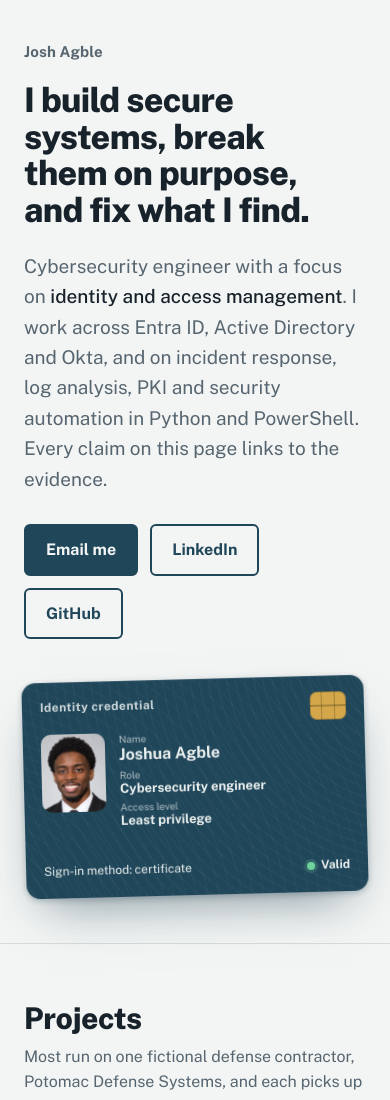
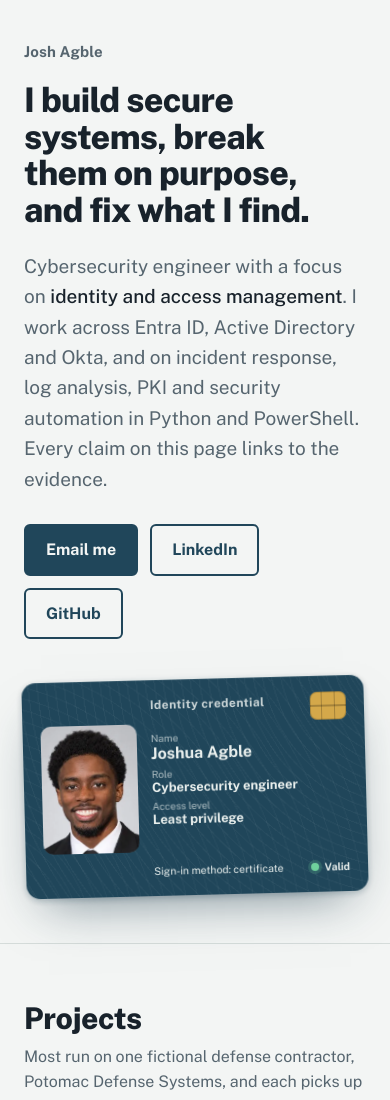
Before and after one commit to jagble/jagble.github.io, a plain HTML site: page index.html in a window 390 px wide. Shown: the top 1100 px of the page. Drawn offline with nearby package versions, Linux system fonts and the light colour scheme.

Commit message:
Add files via upload

```diff
--- a/index.html
+++ b/index.html
@@ -76,7 +76,7 @@
     box-shadow: 0 1px 0 rgba(255,255,255,0.08) inset, 0 24px 48px -20px rgba(24,55,71,0.55), 0 2px 6px rgba(24,55,71,0.25);
     padding: 22px 24px;
     display: grid;
-    grid-template-columns: 84px 1fr;
+    grid-template-columns: 150px 1fr;
     grid-template-rows: auto 1fr auto;
     column-gap: 20px;
     transform: rotate(-2.5deg);
@@ -86,7 +86,7 @@
     from { opacity: 0; transform: translateY(28px) rotate(4deg); }
     to   { opacity: 1; transform: translateY(0) rotate(-2.5deg); }
   }
-  .cred-top { grid-column: 1 / -1; display: flex; justify-content: space-between; align-items: flex-start; margin-bottom: 14px; }
+  .cred-top { grid-column: 2; display: flex; justify-content: space-between; align-items: flex-start; margin-bottom: 14px; }
   .cred-org { font-size: 12px; font-weight: 700; letter-spacing: 0.04em; opacity: 0.85; }
   .chip {
     width: 46px; height: 36px; border-radius: 7px;
@@ -97,18 +97,18 @@
     box-shadow: inset 0 0 0 1px rgba(0,0,0,0.18);
   }
   .portrait {
-    grid-row: 2; width: 84px; height: 100px; border-radius: 10px;
+    grid-column: 1; grid-row: 1 / 4; align-self: center; width: 150px; height: 200px; border-radius: 10px;
     background: #2C5A70; display: grid; place-items: center;
     font-size: 32px; font-weight: 800; color: #F3F5F4; letter-spacing: -0.02em;
     box-shadow: inset 0 0 0 1px rgba(255,255,255,0.12);
     position: relative; overflow: hidden;
   }
   .portrait img { position: absolute; inset: 0; width: 100%; height: 100%; object-fit: cover; object-position: center 20%; }
-  .fields { grid-row: 2; display: grid; gap: 7px; align-content: start; }
+  .fields { grid-column: 2; grid-row: 2; display: grid; gap: 7px; align-content: start; }
   .field span { display: block; font-size: 11px; opacity: 0.7; line-height: 1.2; }
   .field b { display: block; font-size: 15px; font-weight: 700; line-height: 1.25; }
   .field b.big { font-size: 19px; }
-  .cred-foot { grid-column: 1 / -1; display: flex; justify-content: space-between; align-items: end; margin-top: 12px; font-size: 12px; }
+  .cred-foot { grid-column: 2; display: flex; justify-content: space-between; align-items: end; gap: 10px; margin-top: 12px; font-size: 12px; }
   .cred-foot .ok { display: inline-flex; align-items: center; gap: 6px; font-weight: 700; }
   .cred-foot .ok::before { content: ""; width: 8px; height: 8px; border-radius: 50%; background: #6FD19C; box-shadow: 0 0 0 3px rgba(111,209,156,0.2); }
 
@@ -176,13 +176,14 @@
   }
   @media (max-width: 420px) {
     body { font-size: 16px; }
-    .credential { padding: 16px 18px; grid-template-columns: 64px 1fr; column-gap: 14px; border-radius: 14px; }
-    .portrait { width: 64px; height: 78px; font-size: 24px; }
+    .credential { padding: 16px 18px; grid-template-columns: 96px 1fr; column-gap: 14px; border-radius: 14px; }
+    .portrait { width: 96px; height: 128px; font-size: 24px; }
     .field b { font-size: 13px; } .field b.big { font-size: 16px; }
     .field span { font-size: 10px; }
     .fields { gap: 4px; }
     .cred-top { margin-bottom: 8px; }
     .chip { width: 36px; height: 28px; }
+    .cred-foot { font-size: 10.5px; }
   }
   @media (prefers-reduced-motion: reduce) {
     .credential { animation: none; }
```
